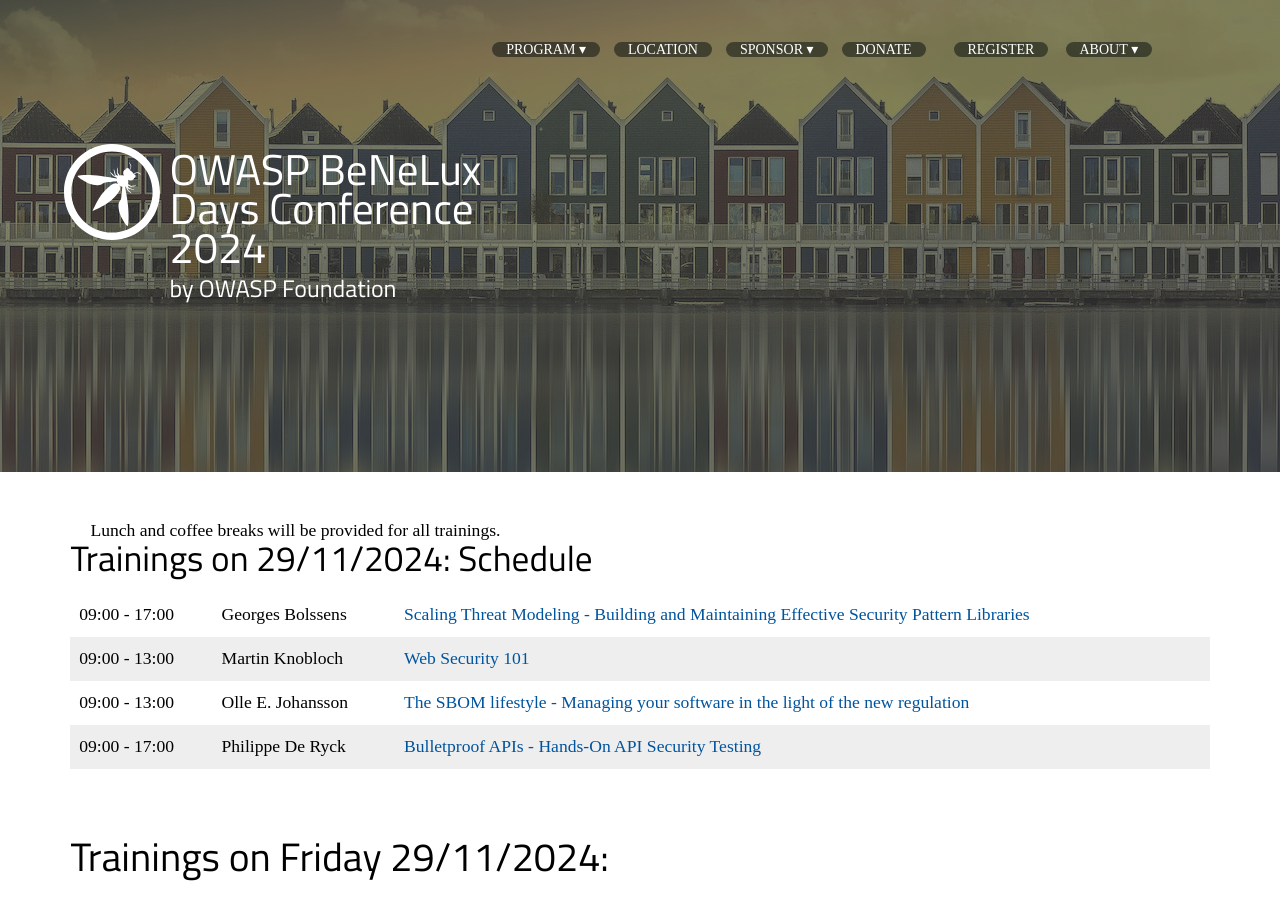
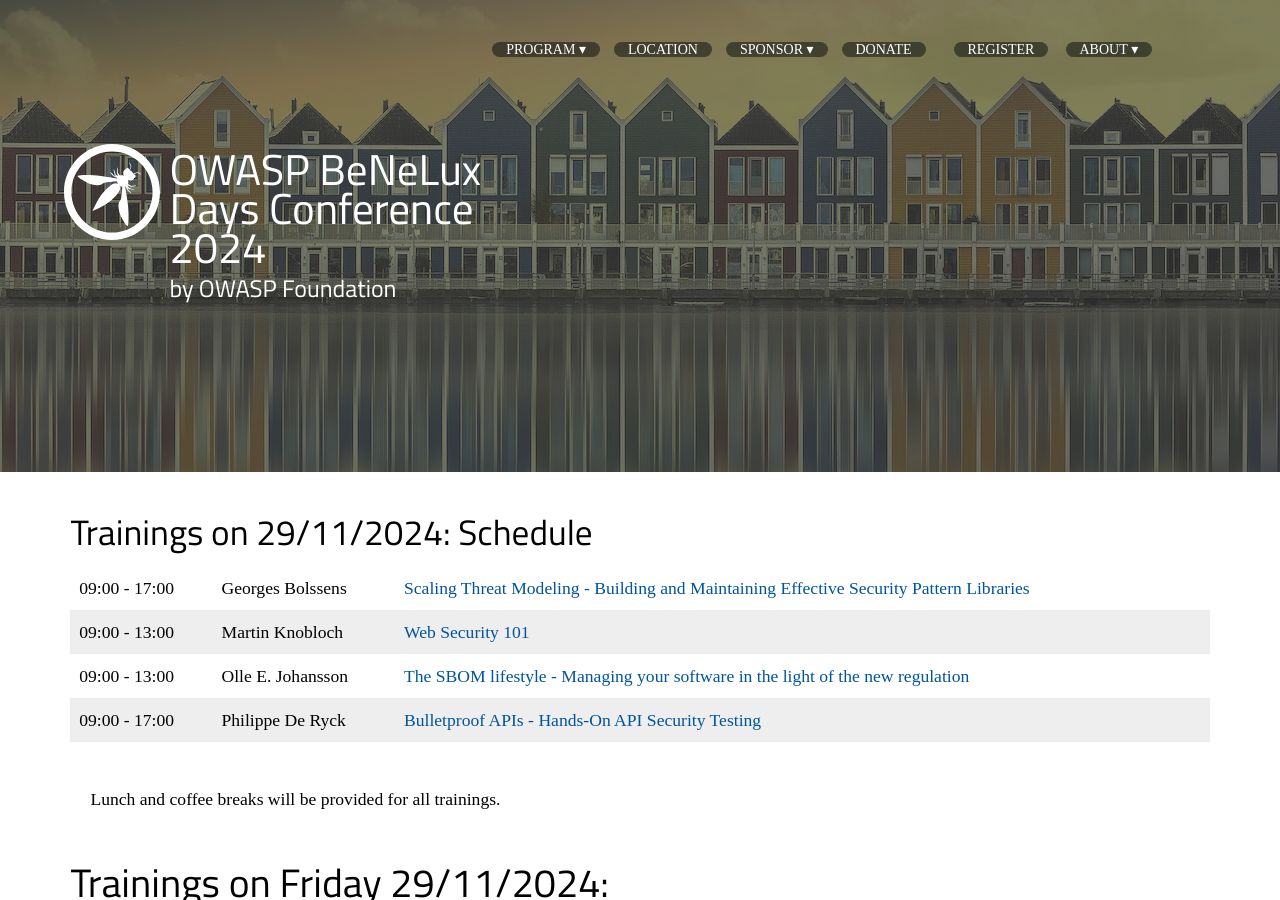
Before and after one commit to dm-17/Owasp-BeNeLux-Days-2024, a Jekyll site: the page built from program/training.md, in a window 1280 px wide and 900 px high. Built offline with Jekyll 4.4.1, drawn with Linux system fonts in a browser that asks for light colours; some web fonts are replaced; our own code applies the rules of GitHub Pages for plain Markdown files.

Commit message:
small fix presentation order

```diff
--- a/program/training.md
+++ b/program/training.md
@@ -19,7 +15,9 @@
     {% endif %}
   {% endfor %}
   </table>
-  <br><br>
+  <br />
+  <p>Lunch and coffee breaks will be provided for all trainings.</p>
+  <br /><br />
 	<h1>Trainings on Friday 29/11/2024:</h1>
 	<br />
 	<ul>
```
Also changed, not shown: other parts of program/training.md (+0 -4 lines).
